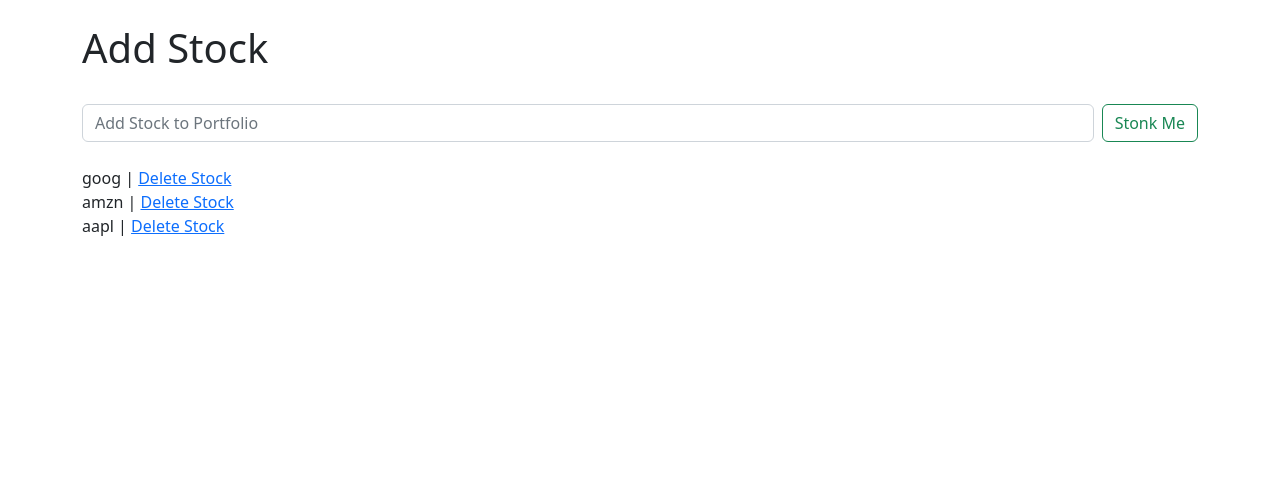
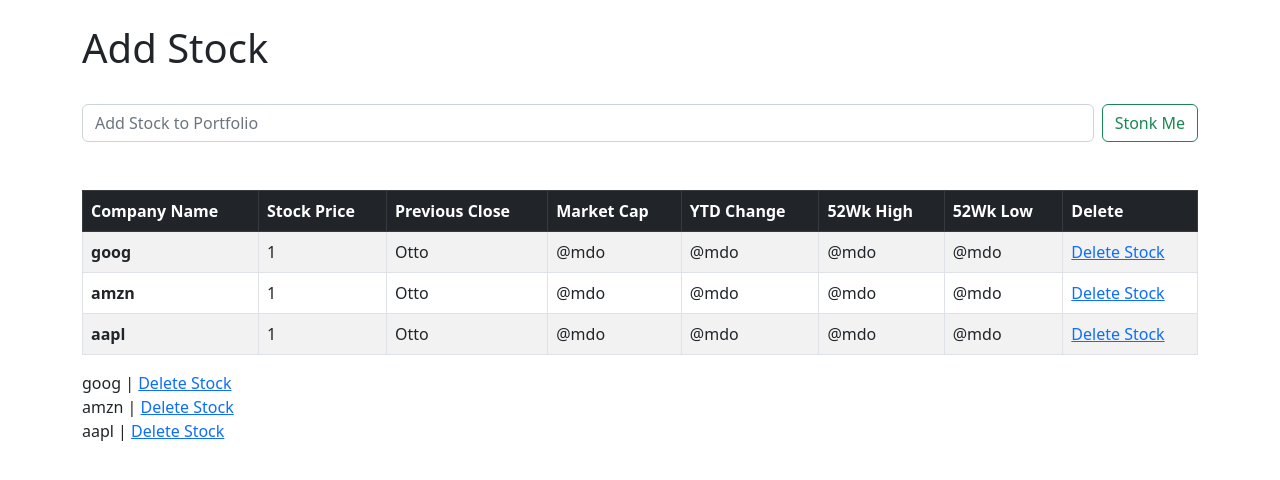
Before and after one commit to FrancRose/stock-app, a Django app: page /add_stock in a window 1280 px wide. Shown: the part 56-536 px from the top of the page. Run offline with Django 4.2, Linux system fonts and the light colour scheme; data comes from the database, SQL or seed files in the repository; both versions use the stored data as it was after the commit.

Commit message:
stock display table

```diff
--- a/quotes/templates/add_stock.html
+++ b/quotes/templates/add_stock.html
@@ -19,6 +19,40 @@
 </form>
 <br />
 <!-- END SEARCH BAR ----------------------------------------------- -->
+<br />
+<table class="table table-striped table-bordered table-hover">
+  <thead class="table-dark">
+    <tr>
+      <th scope="col">Company Name</th>
+      <th scope="col">Stock Price</th>
+      <th scope="col">Previous Close</th>
+      <th scope="col">Market Cap</th>
+      <th scope="col">YTD Change</th>
+      <th scope="col">52Wk High</th>
+      <th scope="col">52Wk Low</th>
+      <th scope="col">Delete</th>
+    </tr>
+  </thead>
+
+  <tbody>
+    {% for item in ticker %}
+      <tr>
+        <th scope="row">{{ item }}</th>
+        <td>1</td>
+        <td>Otto</td>
+        <td>@mdo</td>
+        <td>@mdo</td>
+        <td>@mdo</td>
+        <td>@mdo</td>
+        <td><a href="{% url 'delete' item.id %}">Delete Stock</a> <br /></td>
+      </tr>
+
+    {% endfor %}
+
+
+  </tbody>
+</table>
+
 {% for item in ticker %}
   {{ item }} | <a href="{% url 'delete' item.id %}">Delete Stock</a> <br />
 {% endfor %}
--- a/quotes/templates/base.html
+++ b/quotes/templates/base.html
@@ -76,7 +76,22 @@
     <!-- START PAGE BODY INSERT============================================================================ -->
     <div class="container">
       <br />
-      {% block content %} {% endblock %}
+
+      {% if messages %}
+        {% for message in messages %}
+          <div class="alert alert-warning alert-dismissable d-flex flex-row mb-3" role="alert">
+            {{ message }}
+            <button class="close mx-auto" data-bs-dismiss="alert">
+              <small><sup>x</sup></small>
+            </button>
+          </div><br>
+        {% endfor %}
+
+      {% endif %}
+
+      {% block content %}
+
+      {% endblock %}
     </div>
     <!-- END PAGE BODY============================================================================ -->
 
```
Also changed, not shown: db.sqlite3.
